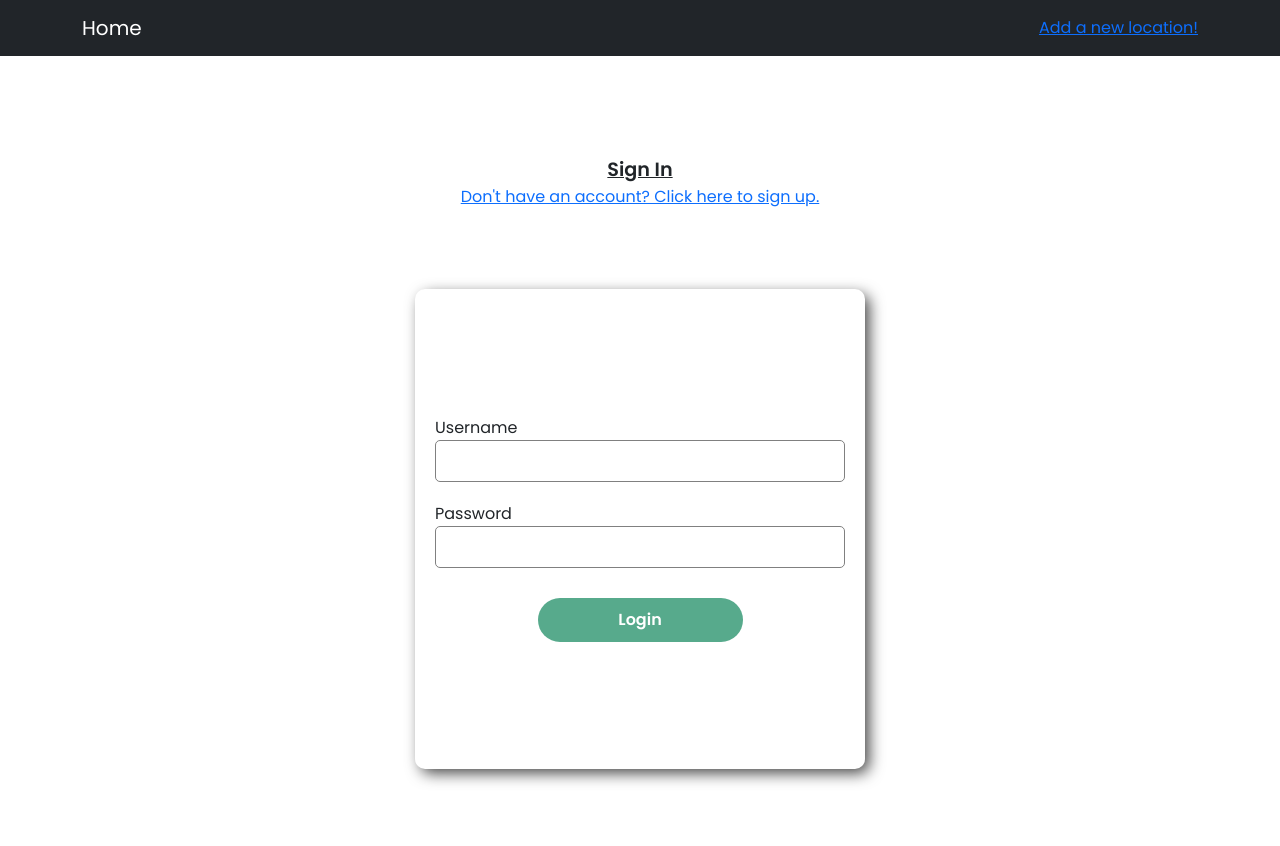
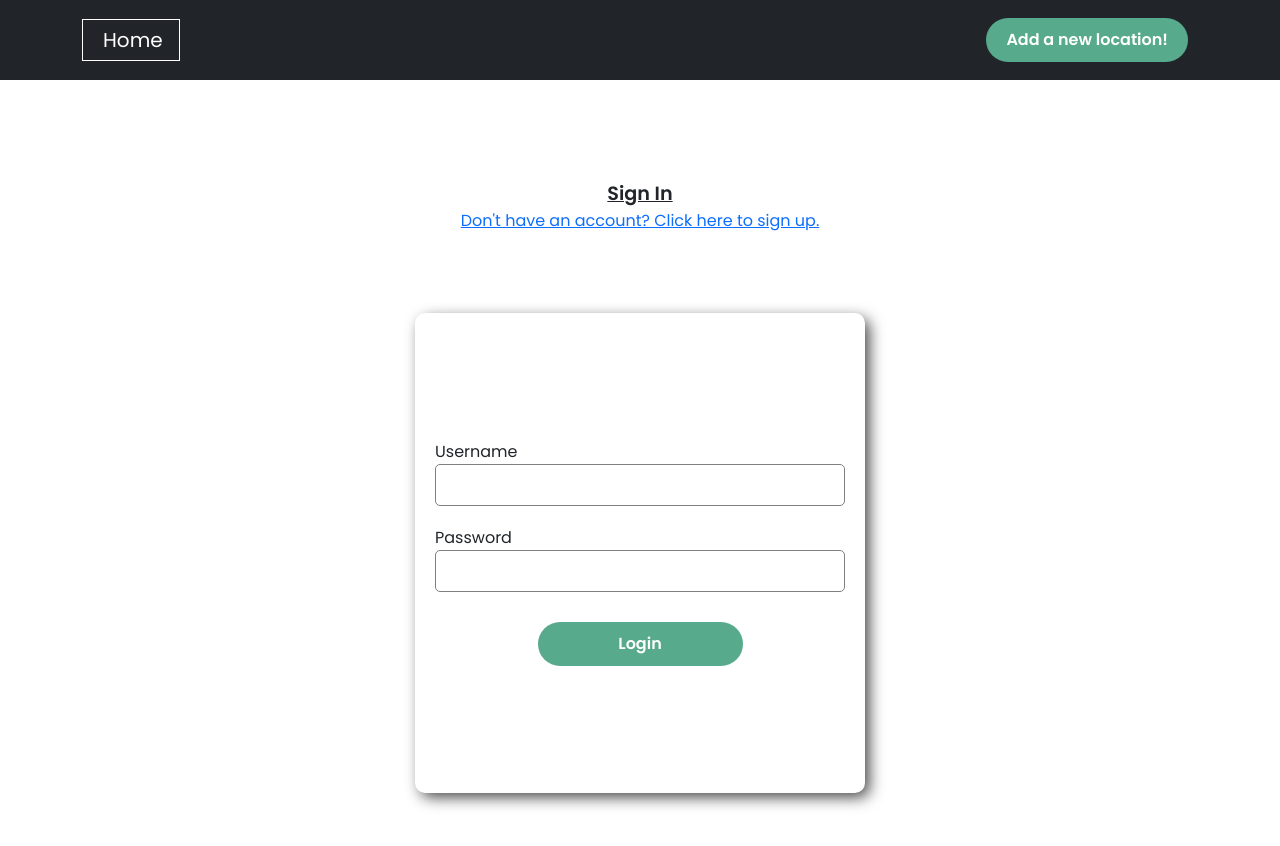
Before and after one commit to koogler/gotta-go, a React (Create React App) app: page /locationadd in a window 1280 px wide. Shown: the top 846 px of the page. Built offline with nearby package versions, Linux system fonts and the light colour scheme; no server answers.

Commit message:
final styling touch

```diff
--- a/src/components/AddReview/AddReview.scss
+++ b/src/components/AddReview/AddReview.scss
@@ -22,3 +22,8 @@
   font-weight: 600;
   cursor: pointer;
 }
+
+.button:hover {
+  background-color: #d74c4e;
+  color: white;
+}
--- a/src/components/App/App.scss
+++ b/src/components/App/App.scss
@@ -10,6 +10,7 @@
   flex-direction: column;
   min-width: 18rem;
   padding: 2rem 0;
+
 
   &--centered {
     align-self: center;
--- a/src/components/Login/Login.scss
+++ b/src/components/Login/Login.scss
@@ -63,3 +63,8 @@ body {
   font-weight: 600;
   cursor: pointer;
 }
+
+.button:hover {
+  background-color: #d74c4e;
+  color: white;
+}
--- a/src/components/Map/Map.js
+++ b/src/components/Map/Map.js
@@ -11,7 +11,7 @@ const libraries = ["places"]
 // sets default style values
 const mapContainerStyle = {
   width: '76vw',
-  height: "91vh",
+  height: "87vh", //91vh
 }
 // sets center point (currently at union station)
 const center = {
--- a/src/components/Navbar/TopNav.js
+++ b/src/components/Navbar/TopNav.js
@@ -2,15 +2,19 @@ import React from "react"
 import { Link } from 'react-router-dom';
 import { Navbar, Container, Nav } from 'react-bootstrap';
 
+import "./TopNav.scss"
+
 function TopNav() {
   return (
-    <Navbar bg="dark" variant="dark">
+    <Navbar bg="dark" variant="dark" className="header">
       <Container>
-        <Navbar.Brand href="/">Home</Navbar.Brand>
+        <section className="home">
+          <Navbar.Brand href="/">Home</Navbar.Brand>
+        </section>
         <Nav className="me-auto">
         </Nav>
         <Nav>
-          <Link to="/locationadd">Add a new location!</Link>
+          <Link to="/locationadd" className="click">Add a new location!</Link>
         </Nav>
       </Container>
     </Navbar>
--- /dev/null
+++ b/src/components/Navbar/TopNav.scss
@@ -0,0 +1,33 @@
+.click {
+  width: auto;
+  padding: 10px 20px ;
+  border-radius: 30px;
+  margin: 10px;
+  color: white;
+  background-color: #57AA8C;
+  border: none;
+  font-weight: 600;
+  cursor: pointer;
+  text-decoration: none;
+}
+
+.click:hover {
+  background-color: #d74c4e;
+  color: white;
+}
+
+.home {
+  border: 1px;
+  border-color: white;
+  border-style: solid;
+  display: flex;
+  align-items: center;
+  padding-left: 20px;
+}
+
+.header {
+  position:sticky;
+  width: 100%;
+  top: 0;
+  z-index: 3;
+}
--- a/src/components/Register/Register.scss
+++ b/src/components/Register/Register.scss
@@ -63,3 +63,8 @@ body {
   font-weight: 600;
   cursor: pointer;
 }
+
+.button:hover {
+  background-color: #d74c4e;
+  color: white;
+}
```
